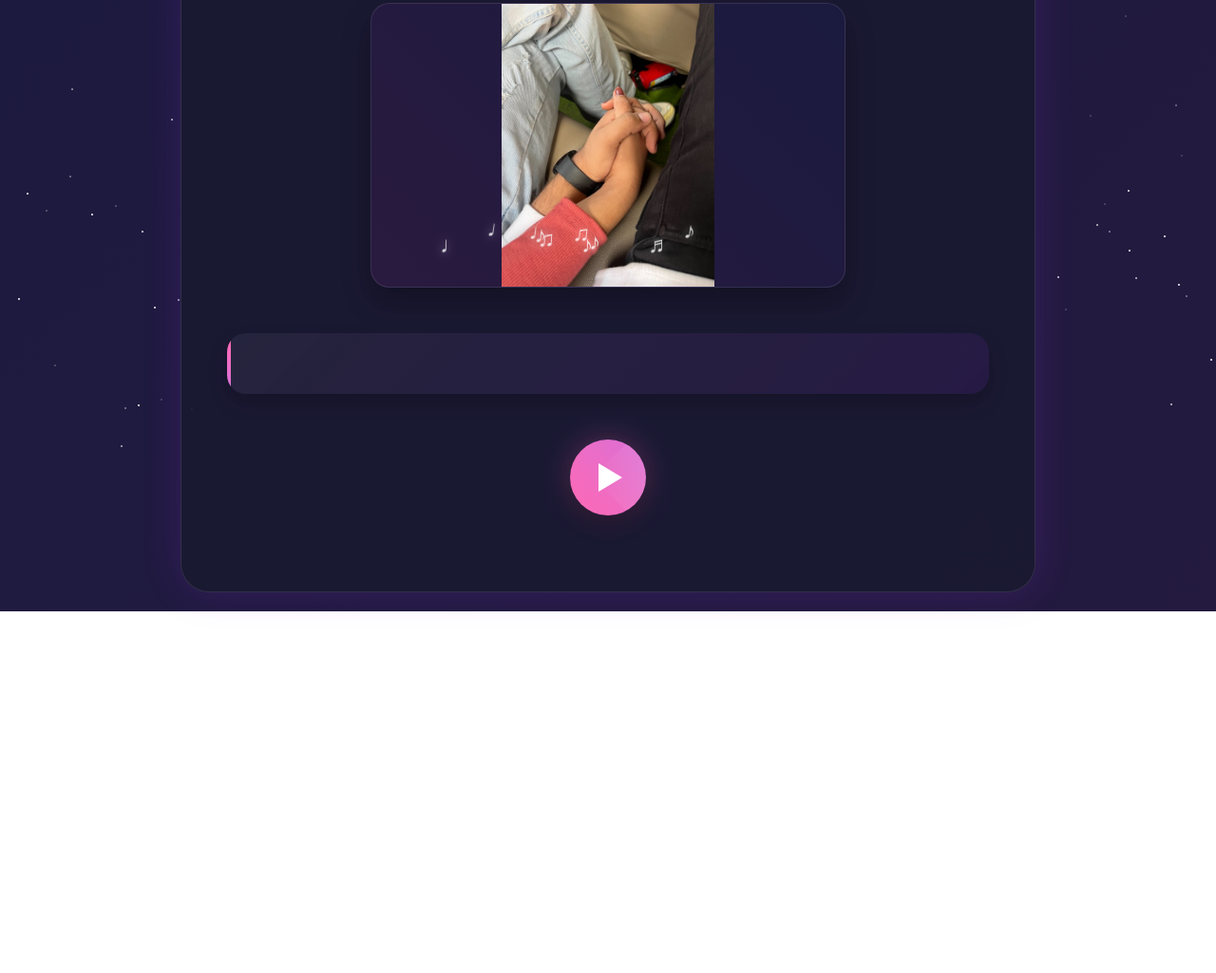
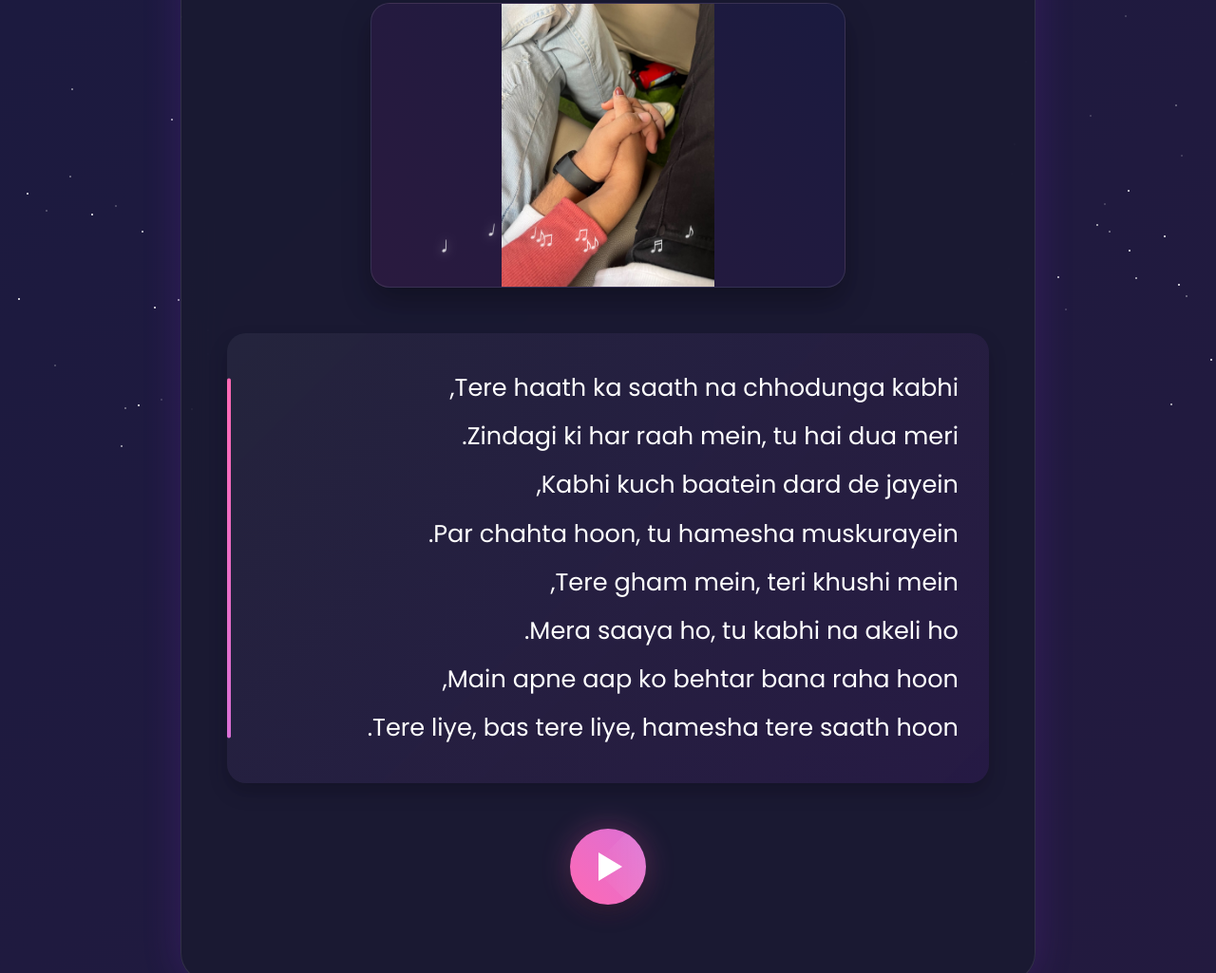
Before and after one commit to AmandracOP/devzzz_mine, a plain HTML site: page index.html in a window 1280 px wide. Shown: the part 327-1352 px from the top of the page at 95% size. Before the commit the page ends 971 px from the top, so only its background shows below. Drawn offline with Linux system fonts and the light colour scheme.

Commit message:
Update index.html

```diff
--- a/index.html
+++ b/index.html
@@ -321,8 +321,18 @@
       <div class="music-notes-container"></div>
     </div>
 
-    <div class="poem">
-        </div>
+<div class="poem">
+    <p>Tere haath ka saath na chhodunga kabhi,</p>
+    <p>Zindagi ki har raah mein, tu hai dua meri.</p>
+    <p>Kabhi kuch baatein dard de jayein,</p>
+    <p>Par chahta hoon, tu hamesha muskurayein.</p>
+    <p>Tere gham mein, teri khushi mein,</p>
+    <p>Mera saaya ho, tu kabhi na akeli ho.</p>
+    <p>Main apne aap ko behtar bana raha hoon,</p>
+    <p>Tere liye, bas tere liye, hamesha tere saath hoon.</p>
+</div>
+
+
 
 
     <button class="play-button" onclick="toggleMusic()">
```
